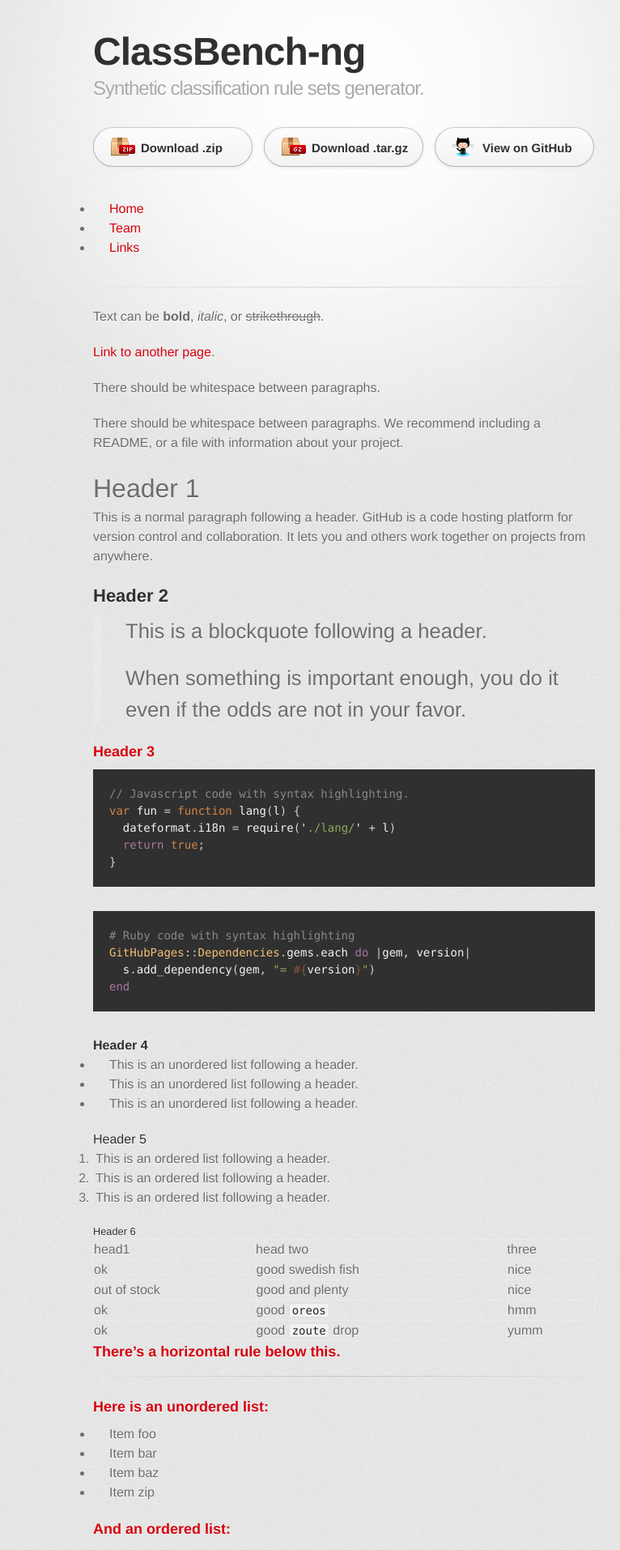
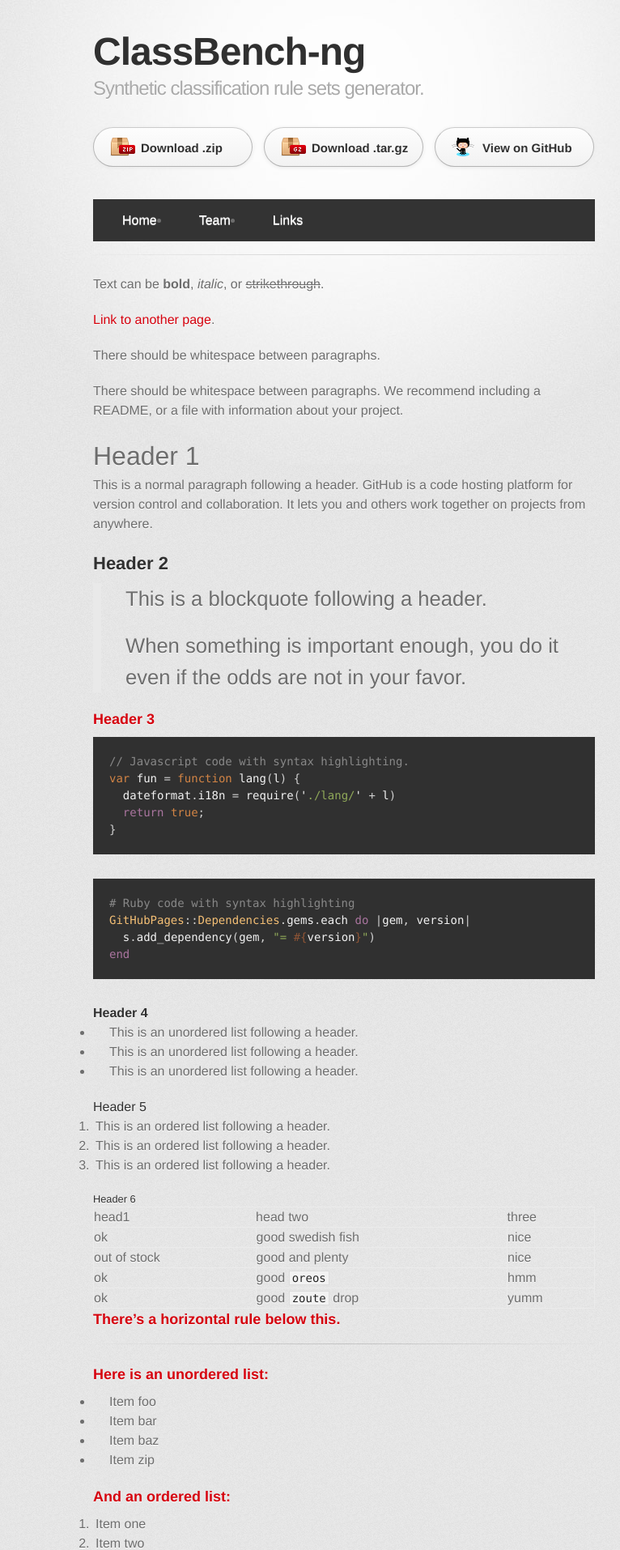
Before and after one commit to classbench-ng/classbench-ng.github.io, a Jekyll site: the page built from index.md, in a window 1280 px wide. Shown: the top 1914 px of the page at 81% size, without its empty margins (215-981 px from the left). Built offline with Jekyll 4.4.1, drawn with Linux system fonts in a browser that asks for light colours; some web fonts are replaced.

Commit message:
Update jekyll-theme-tactile.scss
Added navigation_bar class.

```diff
--- a/_sass/jekyll-theme-tactile.scss
+++ b/_sass/jekyll-theme-tactile.scss
@@ -341,6 +341,32 @@
 * html .clearfix {height: 1%;}
 .clearfix {display: block;}
 
+.navigation_bar {
+  ul {
+    list-style-type: none;
+    margin: 0;
+    padding: 0;
+    overflow: hidden;
+    background-color: #333;
+  }
+
+  li {
+    float: left;
+  }
+
+  li a {
+    display: block;
+    color: white;
+    text-align: center;
+    padding: 14px 16px;
+    text-decoration: none;
+  }
+
+  li a:hover {
+    background-color: #111;
+  }
+}
+
 /* #Media Queries
 ================================================== */
 
```
